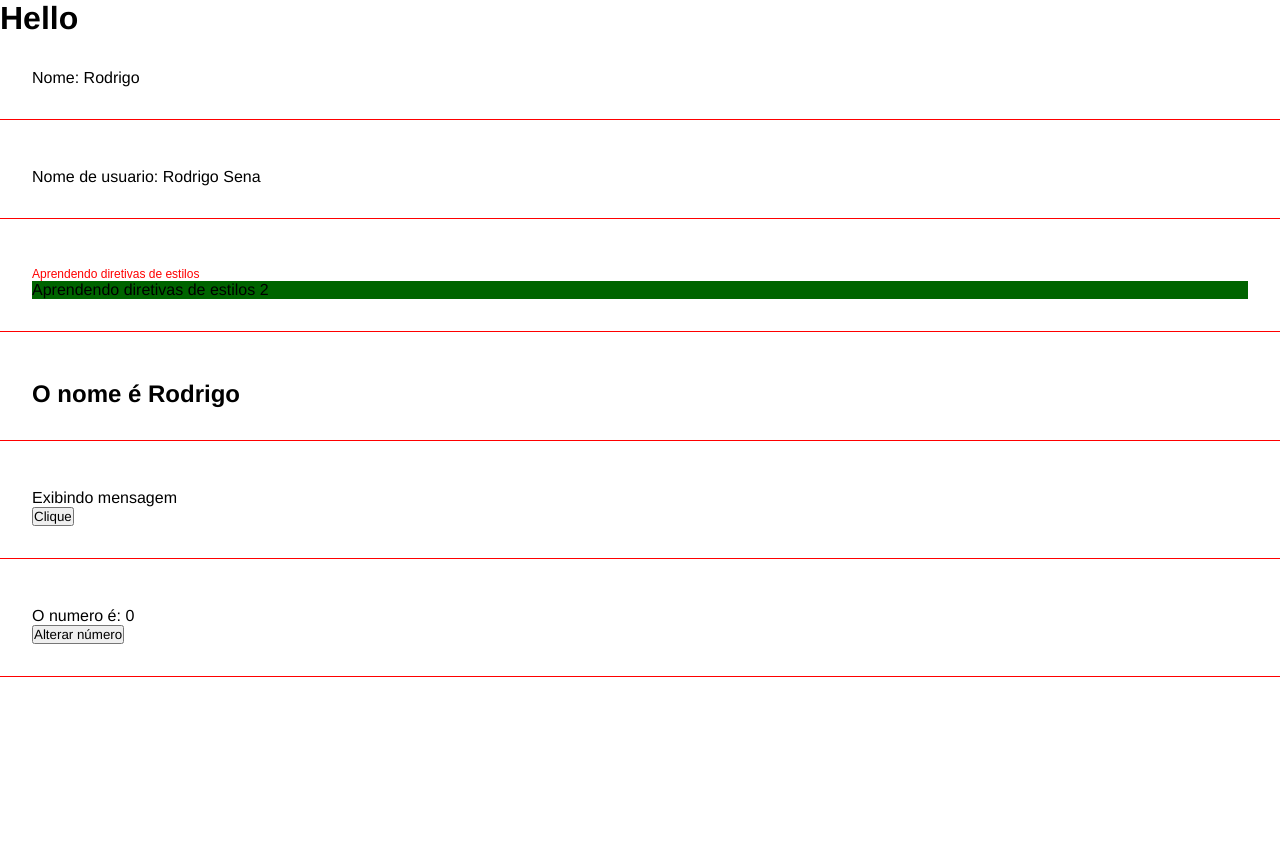
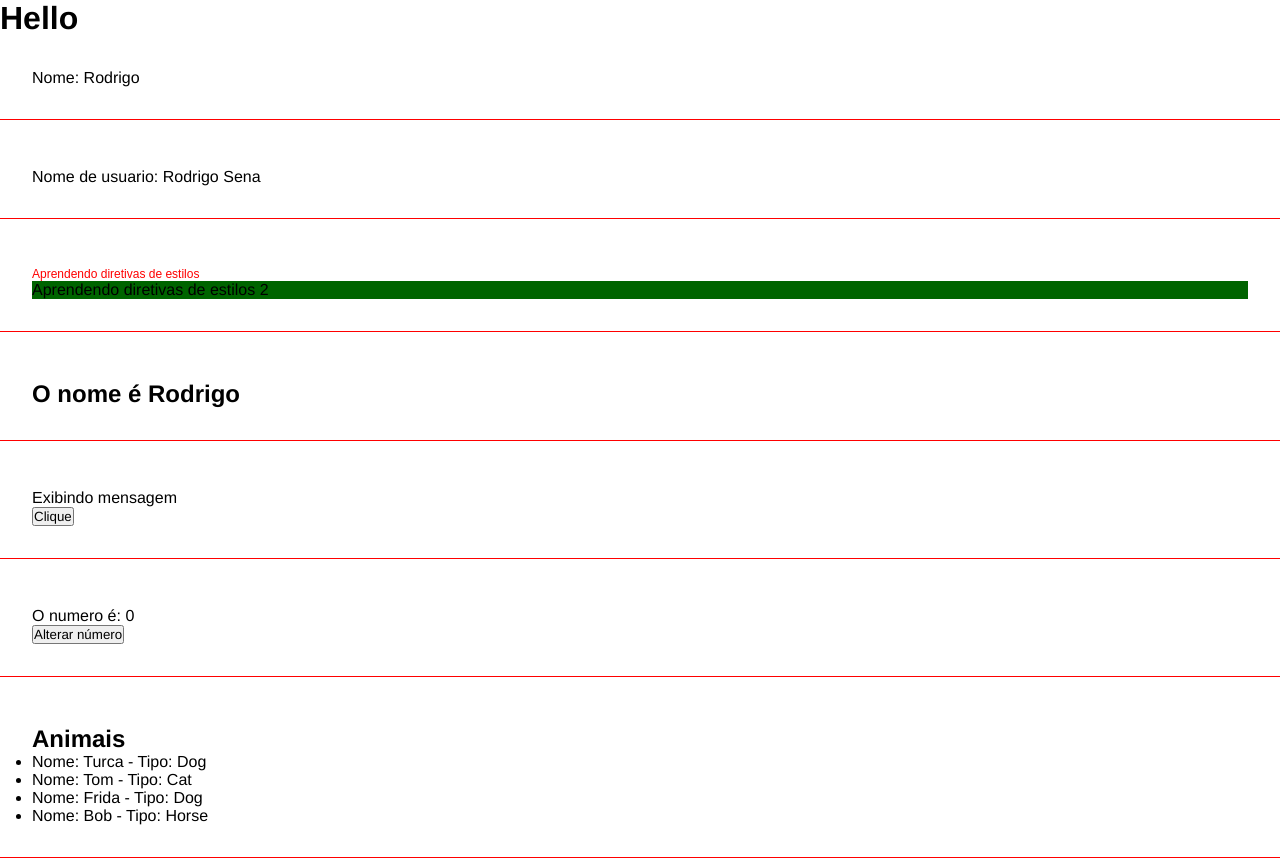
Before and after one commit to RodrigoSen4/estudos-em-angular, an Angular app: page / in a window 1280 px wide. Shown: the top 864 px of the page. Built offline with nearby package versions, Linux system fonts and the light colour scheme.

Commit message:
Renderização de lista

```diff
--- a/src/app/app.component.html
+++ b/src/app/app.component.html
@@ -6,3 +6,4 @@
 <app-if-render />
 <app-eventos />
 <app-emitter />
+<app-list-render />
--- a/src/app/app.module.ts
+++ b/src/app/app.module.ts
@@ -10,6 +10,7 @@ import { IfRenderComponent } from './components/if-render/if-render.component';
 import { EventosComponent } from './components/eventos/eventos.component';
 import { EmitterComponent } from './components/emitter/emitter.component';
 import { ChangeNumberComponent } from './components/change-number/change-number.component';
+import { ListRenderComponent } from './components/list-render/list-render.component';
 
 @NgModule({
   declarations: [
@@ -21,6 +22,7 @@ import { ChangeNumberComponent } from './components/change-number/change-number.
     EventosComponent,
     EmitterComponent,
     ChangeNumberComponent,
+    ListRenderComponent,
   ],
   imports: [BrowserModule, AppRoutingModule],
   providers: [],
--- /dev/null
+++ b/src/app/components/list-render/list-render.component.html
@@ -0,0 +1,8 @@
+<div class="class">
+    <h2>Animais</h2>
+    <ul>
+        <li *ngFor="let animal of animals">
+            Nome: {{ animal.name }} - Tipo: {{ animal.type }}
+        </li>
+    </ul>
+</div>
--- /dev/null
+++ b/src/app/components/list-render/list-render.component.ts
@@ -0,0 +1,15 @@
+import { Component } from '@angular/core';
+
+@Component({
+  selector: 'app-list-render',
+  templateUrl: './list-render.component.html',
+  styleUrls: ['./list-render.component.css'],
+})
+export class ListRenderComponent {
+  animals = [
+    { name: 'Turca', type: 'Dog' },
+    { name: 'Tom', type: 'Cat' },
+    { name: 'Frida', type: 'Dog' },
+    { name: 'Bob', type: 'Horse' },
+  ];
+}
```
Also changed, not shown: src/app/components/list-render/list-render.component.css (added), 1 other file (tests, documents, lock files or other folders).
